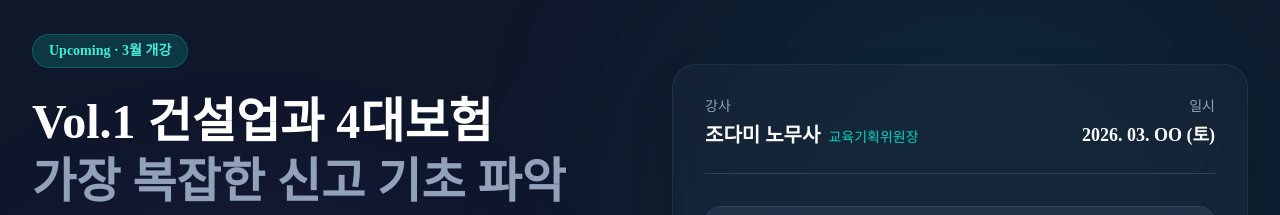
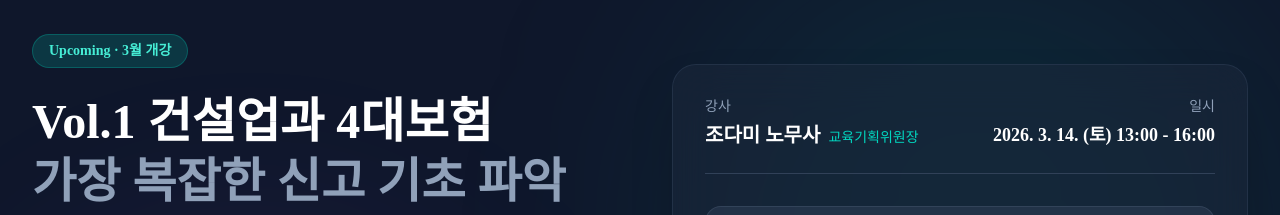
Before and after one commit to seojaehong/womencenter_page, a React (Vite) app: page / in a window 1280 px wide. Shown: the part 1420-1635 px from the top of the page. Built offline with nearby package versions, Linux system fonts and the light colour scheme; a web font is replaced by a local one.

Commit message:
Update event date and time format in YeonoMasterClass2026

```diff
--- a/src/components/YeonoMasterClass2026.jsx
+++ b/src/components/YeonoMasterClass2026.jsx
@@ -265,7 +265,7 @@ const YeonoMasterClass2026 = () => {
                   </div>
                   <div className="text-right">
                     <span className="text-slate-400 text-sm block mb-1">일시</span>
-                    <span className="text-white font-bold text-lg">2026. 03. OO (토)</span>
+                    <span className="text-white font-bold text-lg">2026. 3. 14. (토) 13:00 - 16:00 </span>
                   </div>
                 </div>
                 <div className="space-y-4">
```
